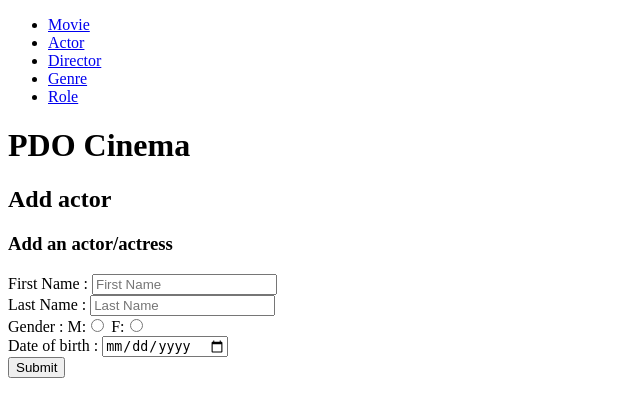
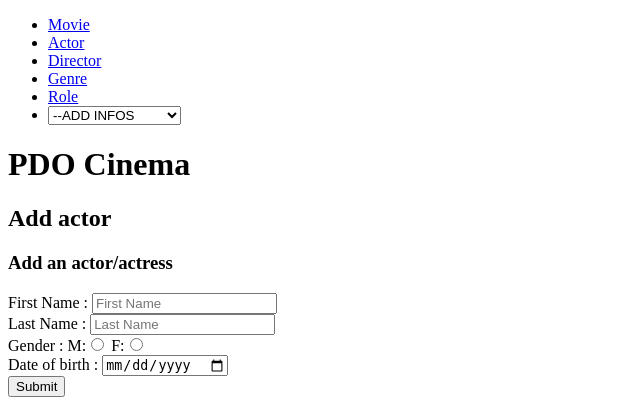
Before and after one commit to M-Laetitia/Php_SQL_Cinema, a PHP site: the page made by view/actor/ajouterActeur.php in a window 1280 px wide. Shown: the top 420 px of the page, without its empty margins (0-640 px from the left). Run offline with PHP 8.4, Linux system fonts and the light colour scheme; the template is opened without the code that fills it, so the values that code supplies are empty.

Commit message:
hyperlinks to form pages added

```diff
--- a/view/template.php
+++ b/view/template.php
@@ -16,6 +16,18 @@
                 <li><a href="index.php?action=listRealisateurs"> Director</a></li>
                 <li><a href="index.php?action=listGenres"> Genre</a></li>
                 <li><a href="index.php?action=listRoles"> Role</a></li>
+                <li>
+                    <select onchange="location = this.value;">
+                        <option>--ADD INFOS</option>
+                        <option value="index.php?action=getAjouterFilm">ADD MOVIES</option>
+                        <option value="index.php?action=getAjouterGenre">ADD GENRES</option>
+                        <option value="index.php?action=getAjouterRole">ADD ROLES</option>
+                        <option value="index.php?action=getAjouterActeur">ADD ACTORS</option>
+                        <option value="index.php?action=getAjouterRealisateur">ADD DIRECTORS</option>
+                        <option value="index.php?action=getAddCasting">ADD CASTING</option>
+                    </select>
+                </li>
+
             </ul>
         </nav>
     </header>
```
